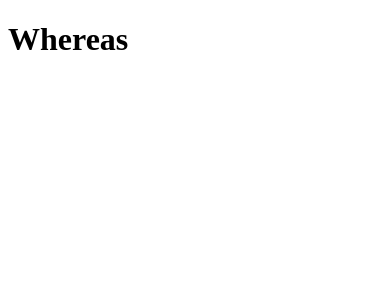
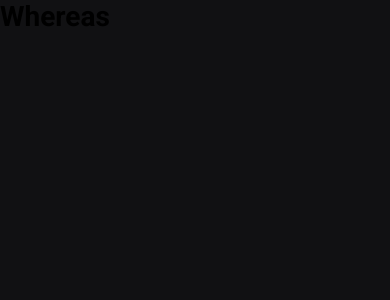
Before and after one commit to DigitalHDR/projeto-do-curso, a Next.js app: page / in a window 390 px wide. Shown: the top 300 px of the page. Built offline with nearby package versions, Linux system fonts and the light colour scheme.

Commit message:
Criando estilos globais

```diff
--- a/src/pages/_app.tsx
+++ b/src/pages/_app.tsx
@@ -1,5 +1,17 @@
+import { Roboto } from 'next/font/google'
 import type { AppProps } from 'next/app'
 
+const roboto = Roboto({ //pertence ao tipo de fonte do site
+  weight: '400',
+  subsets: ['latin'],
+})
+
+import '../styles/global.scss'
+
 export default function App({ Component, pageProps }: AppProps) {
-  return <Component {...pageProps} />
+  return (
+    <main className={roboto.className}>
+      <Component {...pageProps} />
+    </main>
+  )
 }
--- /dev/null
+++ b/src/styles/global.scss
@@ -0,0 +1,44 @@
+* {
+    margin: 0;
+    padding: 0;
+    box-sizing: border-box;
+}
+
+:root {
+    --white: #fff;
+    --gray-100: #afafaf;    //divisor
+    --gray-700: #15171b;    //background header
+    --gray-900: #111113;    //background body
+
+    --blue-900: #1fa4e5;    //CTA - Buttons
+    --yellow-500: #ffbe16;
+}
+
+@media (max-width: 1080px) {
+    html {
+        font-size: 93.75%; // vai gerar 15px
+    }
+}
+
+@media (max-width: 720px) {
+    html {
+        font-size: 87.5%; // vai gerar 14px
+    }
+}
+
+body {
+    background-color: var(--gray-900);
+}
+
+body , input, textarea, section, button {
+    font: 400, 1rem 'Poppins', sans-serif;
+}
+
+button {
+    cursor: pointer;
+}
+
+a {
+    color: inherit;
+    text-decoration: none;
+}
```
Also changed, not shown: package.json (+4 -3 lines), 1 other file (tests, documents, lock files or other folders).
